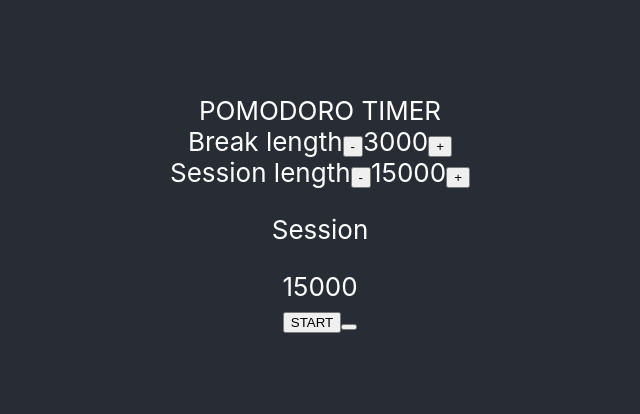
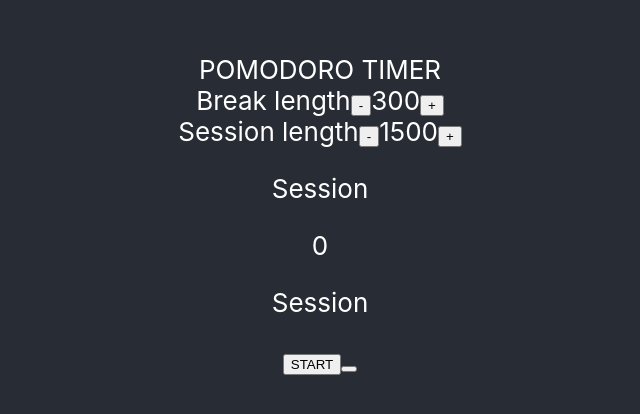
Before and after one commit to rafaelcrv/pomodoro-timer, a React (Create React App) app: page / in a window 1280 px wide. Shown: the part 186-600 px from the top of the page, without its empty margins (320-960 px from the left). Built offline with nearby package versions, Linux system fonts and the light colour scheme.

Commit message:
create Timer component

```diff
--- a/src/App.js
+++ b/src/App.jsx
@@ -1,11 +1,12 @@
 import './App.css';
+import Timer from './Timer.jsx';
 import { useState } from 'react';
 
 function App() {
-  const [breakTime, setBreakTime] = useState(3000);   // 5 minutes in seconds
-  const [sessionTime, setSessionTime] = useState(15000);   // 25 minutes in seconds
+  const [breakTime, setBreakTime] = useState(300);   // 5 minutes in seconds
+  const [sessionTime, setSessionTime] = useState(1500);   // 25 minutes in seconds
   const [startStop, setStartStop] = useState('START');
-  const [timeLeft, setTimeLeft] = useState(sessionTime);
+
 
   function decrementBreakTime() {
     setBreakTime(t => t > 0 ? t - 1 : 0);
@@ -53,9 +54,10 @@ function App() {
             </button>
           </div>
         </div>
+        <Timer />
         <div>
           <p id='timer-label'>Session</p>
-          <span id='time-left'>{timeLeft}</span>
+          {/* <span id='time-left'>{timeLeft}</span> */}
         </div>
         <div id='control-buttons'>
           <button id='start-stop' onClick={handleStartStop}>{startStop}</button>
--- /dev/null
+++ b/src/Timer.jsx
@@ -0,0 +1,13 @@
+import { useState } from 'react';
+
+function Timer() {
+    const [timeLeft, setTimeLeft] = useState(0);
+    return (
+        <div>
+          <p id='timer-label'>Session</p>
+          <span id='time-left'>{timeLeft}</span>
+        </div>
+    );
+}
+
+export default Timer;
```
